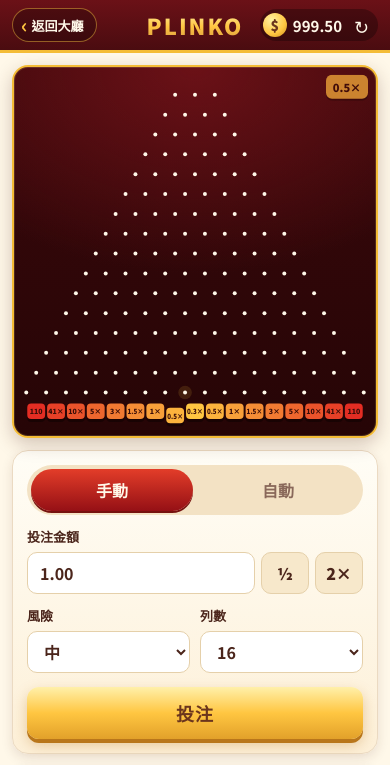
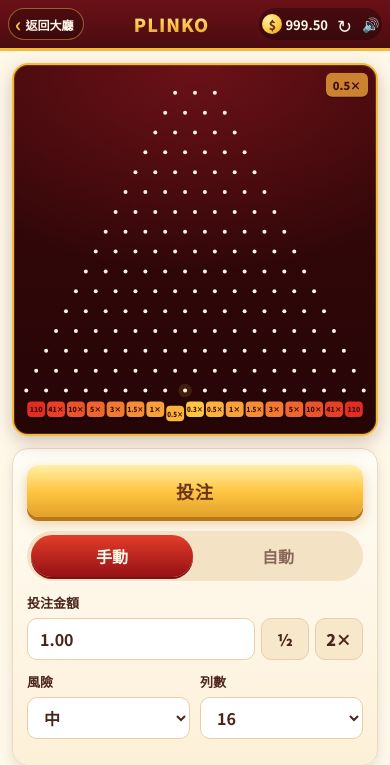
Before and after one commit to acc2023156/Plinko, a plain HTML site: page index.html in a window 390 px wide. Both pictures are taken after a click on the button "投注". Shown: the top 765 px of the page. Drawn offline with Linux system fonts and the light colour scheme.

Commit message:
Move bet button above tabs on phones; add sounds and win confetti
Co-Authored-By: Claude Opus 5.5 (1M context) <noreply@anthropic.com>

```diff
--- a/css/style.css
+++ b/css/style.css
@@ -37,7 +37,7 @@ button:disabled, select:disabled, input:disabled { cursor: not-allowed; opacity:
   top: 0;
   z-index: 5;
   display: grid;
-  grid-template-columns: 1fr auto 1fr;
+  grid-template-columns: auto 1fr auto;
   align-items: center;
   gap: 8px;
   padding: calc(8px + env(safe-area-inset-top)) 12px 8px;
@@ -48,6 +48,7 @@ button:disabled, select:disabled, input:disabled { cursor: not-allowed; opacity:
 
 .back {
   justify-self: start;
+  white-space: nowrap;
   display: inline-flex;
   align-items: center;
   gap: 4px;
@@ -63,6 +64,7 @@ button:disabled, select:disabled, input:disabled { cursor: not-allowed; opacity:
 .back span:first-child { font-size: 20px; line-height: 1; color: var(--gold); }
 
 .logo {
+  justify-self: center;
   margin: 0;
   font-size: 22px;
   font-weight: 900;
@@ -94,7 +96,7 @@ button:disabled, select:disabled, input:disabled { cursor: not-allowed; opacity:
   font-size: 14px;
 }
 .wallet strong { font-size: 15px; font-variant-numeric: tabular-nums; }
-.refill {
+.refill, .sound {
   width: 26px;
   height: 26px;
   border: 0;
@@ -102,6 +104,16 @@ button:disabled, select:disabled, input:disabled { cursor: not-allowed; opacity:
   background: transparent;
   color: var(--cream);
   font-size: 18px;
+}
+
+@media (max-width: 420px) {
+  .topbar { gap: 6px; padding-left: 8px; padding-right: 8px; }
+  .back { padding: 5px 9px 5px 6px; font-size: 12px; }
+  .logo { font-size: 18px; letter-spacing: 1px; }
+  .wallet { gap: 3px; }
+  .wallet strong { font-size: 13px; }
+  .coin { width: 20px; height: 20px; font-size: 12px; }
+  .refill, .sound { width: 22px; }
 }
 
 /* ---------- layout (mobile first) ---------- */
@@ -221,6 +233,13 @@ input:focus, select:focus { border-color: var(--red); box-shadow: 0 0 0 3px rgba
   color: var(--ink);
 }
 
+.sound { font-size: 14px; }
+.sound.off { opacity: .6; }
+
+/* Phone: bet button sits right under the board, above the Manual/Auto tabs. */
+.controls { display: flex; flex-direction: column; }
+.bet-btn { order: -1; margin: 0 0 14px; }
+
 .auto-only { display: none; }
 .controls.is-auto .auto-only { display: block; }
 
@@ -273,6 +292,16 @@ input:focus, select:focus { border-color: var(--red); box-shadow: 0 0 0 3px rgba
   background: rgba(0, 0, 0, .25);
 }
 
+/* ---------- confetti ---------- */
+.confetti {
+  position: fixed;
+  inset: 0;
+  width: 100%;
+  height: 100%;
+  z-index: 20;
+  pointer-events: none;
+}
+
 /* ---------- toast ---------- */
 .toast {
   position: fixed;
@@ -300,6 +329,7 @@ input:focus, select:focus { border-color: var(--red); box-shadow: 0 0 0 3px rgba
     padding: 20px;
   }
   .controls { grid-area: controls; }
+  .controls .bet-btn { order: 0; margin: 2px 0 0; }
   .board-card { grid-area: board; }
   .stats { grid-area: stats; }
   #board { aspect-ratio: 1 / .9; }
--- a/index.html
+++ b/index.html
@@ -20,6 +20,7 @@
       <span class="coin" aria-hidden="true">$</span>
       <strong id="balance">0.00</strong>
       <button class="refill" id="refill" type="button" data-i18n-title="refill">↻</button>
+      <button class="sound" id="sound" type="button" data-i18n-title="sound">🔊</button>
     </div>
   </header>
 
@@ -86,6 +87,7 @@
 
   <script src="js/i18n.js"></script>
   <script src="js/engine.js"></script>
+  <script src="js/fx.js"></script>
   <script src="js/board.js"></script>
   <script src="js/stats.js"></script>
   <script src="js/app.js"></script>
--- a/js/app.js
+++ b/js/app.js
@@ -2,7 +2,7 @@
 (() => {
   const $ = (id) => document.getElementById(id);
   const els = {
-    balance: $('balance'), refill: $('refill'), back: $('back'),
+    balance: $('balance'), refill: $('refill'), back: $('back'), sound: $('sound'),
     betAmount: $('betAmount'), half: $('half'), double: $('double'),
     risk: $('risk'), rows: $('rows'), numberOfBets: $('numberOfBets'),
     betBtn: $('betBtn'), history: $('history'), toast: $('toast'),
@@ -41,7 +41,8 @@
   els.risk.value = settings.risk;
   els.betAmount.value = settings.bet.toFixed(2);
 
-  const board = new Board($('board'), onLand);
+  const board = new Board($('board'), onLand, () => Sound.peg());
+  const confetti = new Confetti();
   const stats = new LiveStats({
     profit: $('statProfit'), wagered: $('statWagered'),
     wins: $('statWins'), losses: $('statLosses'), chart: $('chart'),
@@ -96,6 +97,7 @@
     balance = Math.round((balance - bet) * 100) / 100;
     renderBalance();
     board.drop(Plinko.play(els.risk.value, +els.rows.value), { bet });
+    Sound.drop();
     syncLocks();
     return true;
   }
@@ -106,7 +108,20 @@
     renderBalance();
     stats.add(bet, payout);
     pushHistory(result);
+    celebrate(result);
     syncLocks();
+  }
+
+  function celebrate(result) {
+    Sound.land(result.multiplier);
+    if (result.multiplier <= 1) return;
+    const [x, y] = board.slotPoint(result.slot);
+    confetti.burst(x, y, result.multiplier >= 10 ? 90 : 24);
+  }
+
+  function renderSound() {
+    els.sound.textContent = Sound.enabled ? '🔊' : '🔇';
+    els.sound.classList.toggle('off', !Sound.enabled);
   }
 
   function pushHistory(result) {
@@ -149,6 +164,7 @@
   }));
 
   els.betBtn.addEventListener('click', () => {
+    Sound.unlock();
     if (mode === 'manual') placeBet();
     else if (autoTimer) stopAuto();
     else startAuto();
@@ -172,6 +188,9 @@
     toast(t('refilled'));
   });
 
+  els.sound.addEventListener('click', () => { Sound.toggle(); Sound.unlock(); renderSound(); });
+  renderSound();
+
   $('resetStats').addEventListener('click', () => stats.reset());
 
   document.addEventListener('keydown', (e) => {
--- a/js/board.js
+++ b/js/board.js
@@ -1,10 +1,11 @@
 // Canvas peg board. Positions are kept in "grid units" (1 unit = peg spacing),
 // measured from the top peg row's center, so a resize never disturbs balls in flight.
 class Board {
-  constructor(canvas, onLand) {
+  constructor(canvas, onLand, onPeg) {
     this.canvas = canvas;
     this.ctx = canvas.getContext('2d');
     this.onLand = onLand;
+    this.onPeg = onPeg;
     this.balls = [];
     this.pegHits = new Map();
     this.slotHits = [];
@@ -46,6 +47,13 @@ class Board {
 
   toPx(x, y) { return [this.cx + x * this.gap, this.y0 + y * this.gap]; }
 
+  // Viewport coordinates of a slot's center, for effects drawn outside the canvas.
+  slotPoint(slot) {
+    const [x, y] = this.toPx(slot - this.rows / 2, this.rows - 1 + 0.9);
+    const rect = this.canvas.getBoundingClientRect();
+    return [rect.left + x, rect.top + y];
+  }
+
   // Waypoints: drop point, the contact on one peg per row, then the slot.
   drop(result, payload) {
     const pts = [[(Math.random() - 0.5) * 0.3, -1.1]];
@@ -68,7 +76,10 @@ class Board {
         b.segStart += dur;
         b.seg++;
         const p = b.pts[b.seg];
-        if (p.length > 2) this.pegHits.set(`${p[2]}:${p[3]}`, now);
+        if (p.length > 2) {
+          this.pegHits.set(`${p[2]}:${p[3]}`, now);
+          if (this.onPeg) this.onPeg();
+        }
       }
       if (b.seg >= b.pts.length - 1) {
         this.balls.splice(i, 1);
--- /dev/null
+++ b/js/fx.js
@@ -0,0 +1,123 @@
+// Synthesized sound effects (Web Audio, no files) and a confetti overlay.
+const Sound = (() => {
+  let ctx = null;
+  let enabled = true;
+  let lastTick = 0;
+  try { enabled = localStorage.getItem('plinko.sound') !== 'off'; } catch (e) { /* storage unavailable */ }
+
+  // Browsers only allow audio after a user gesture, so the context is created on first use.
+  function audio() {
+    if (!ctx) {
+      const AC = window.AudioContext || window.webkitAudioContext;
+      if (!AC) return null;
+      ctx = new AC();
+    }
+    if (ctx.state === 'suspended') ctx.resume();
+    return ctx;
+  }
+
+  function tone(freq, { at = 0, dur = 0.08, type = 'sine', gain = 0.12, slide = 0 } = {}) {
+    const ac = enabled && audio();
+    if (!ac) return;
+    const t = ac.currentTime + at;
+    const osc = ac.createOscillator();
+    const g = ac.createGain();
+    osc.type = type;
+    osc.frequency.setValueAtTime(freq, t);
+    if (slide) osc.frequency.exponentialRampToValueAtTime(freq * slide, t + dur);
+    g.gain.setValueAtTime(gain, t);
+    g.gain.exponentialRampToValueAtTime(0.0001, t + dur);
+    osc.connect(g).connect(ac.destination);
+    osc.start(t);
+    osc.stop(t + dur + 0.02);
+  }
+
+  return {
+    get enabled() { return enabled; },
+    toggle() {
+      enabled = !enabled;
+      try { localStorage.setItem('plinko.sound', enabled ? 'on' : 'off'); } catch (e) { /* storage unavailable */ }
+      return enabled;
+    },
+    unlock() { if (enabled) audio(); },
+    drop() { tone(520, { dur: 0.09, type: 'triangle', gain: 0.08, slide: 1.5 }); },
+    // Many balls hit pegs at once during auto play; cap the tick rate so it stays pleasant.
+    peg() {
+      const now = performance.now();
+      if (now - lastTick < 45) return;
+      lastTick = now;
+      tone(1300 + Math.random() * 500, { dur: 0.035, type: 'triangle', gain: 0.035 });
+    },
+    land(multiplier) {
+      if (multiplier < 1) return tone(220, { dur: 0.12, type: 'sine', gain: 0.1, slide: 0.7 });
+      if (multiplier === 1) return tone(440, { dur: 0.1, type: 'sine', gain: 0.1 });
+      const notes = multiplier >= 10 ? [523, 659, 784, 1047, 1319] : [659, 784, 1047];
+      notes.forEach((f, i) => tone(f, { at: i * 0.07, dur: 0.16, type: 'square', gain: 0.05 }));
+    },
+  };
+})();
+
+class Confetti {
+  constructor() {
+    this.canvas = document.createElement('canvas');
+    this.canvas.className = 'confetti';
+    document.body.appendChild(this.canvas);
+    this.ctx = this.canvas.getContext('2d');
+    this.parts = [];
+    this.running = false;
+    this.colors = ['#ffc641', '#fff0aa', '#e33d29', '#cf161d', '#2fd36b', '#ffffff'];
+    this.tick = this.tick.bind(this);
+    addEventListener('resize', () => this.resize());
+    this.resize();
+  }
+
+  resize() {
+    const dpr = window.devicePixelRatio || 1;
+    this.w = innerWidth; this.h = innerHeight;
+    this.canvas.width = Math.round(this.w * dpr);
+    this.canvas.height = Math.round(this.h * dpr);
+    this.ctx.setTransform(dpr, 0, 0, dpr, 0, 0);
+  }
+
+  // Burst upward from a viewport point; bigger wins get more pieces.
+  burst(x, y, count) {
+    for (let i = 0; i < count; i++) {
+      const angle = -Math.PI / 2 + (Math.random() - 0.5) * 1.6;
+      const speed = 4 + Math.random() * 6;
+      this.parts.push({
+        x, y,
+        vx: Math.cos(angle) * speed,
+        vy: Math.sin(angle) * speed,
+        size: 4 + Math.random() * 4,
+        rot: Math.random() * Math.PI,
+        spin: (Math.random() - 0.5) * 0.4,
+        color: this.colors[(Math.random() * this.colors.length) | 0],
+        life: 1,
+      });
+    }
+    if (!this.running) { this.running = true; requestAnimationFrame(this.tick); }
+  }
+
+  tick() {
+    const { ctx } = this;
+    ctx.clearRect(0, 0, this.w, this.h);
+    this.parts = this.parts.filter((p) => p.life > 0 && p.y < this.h + 20);
+    for (const p of this.parts) {
+      p.vy += 0.22;
+      p.vx *= 0.985;
+      p.x += p.vx;
+      p.y += p.vy;
+      p.rot += p.spin;
+      p.life -= 0.012;
+      ctx.save();
+      ctx.globalAlpha = Math.min(1, p.life * 2);
+      ctx.translate(p.x, p.y);
+      ctx.rotate(p.rot);
+      ctx.fillStyle = p.color;
+      ctx.fillRect(-p.size / 2, -p.size / 4, p.size, p.size / 2);
+      ctx.restore();
+    }
+    if (this.parts.length) requestAnimationFrame(this.tick);
+    else this.running = false;
+  }
+}
--- a/js/i18n.js
+++ b/js/i18n.js
@@ -32,6 +32,7 @@ const I18N = {
     insufficient: '餘額不足',
     locked: '球落下中，暫時無法變更',
     refilled: '已補充示範餘額',
+    sound: '音效開關',
   },
 };
 
```
